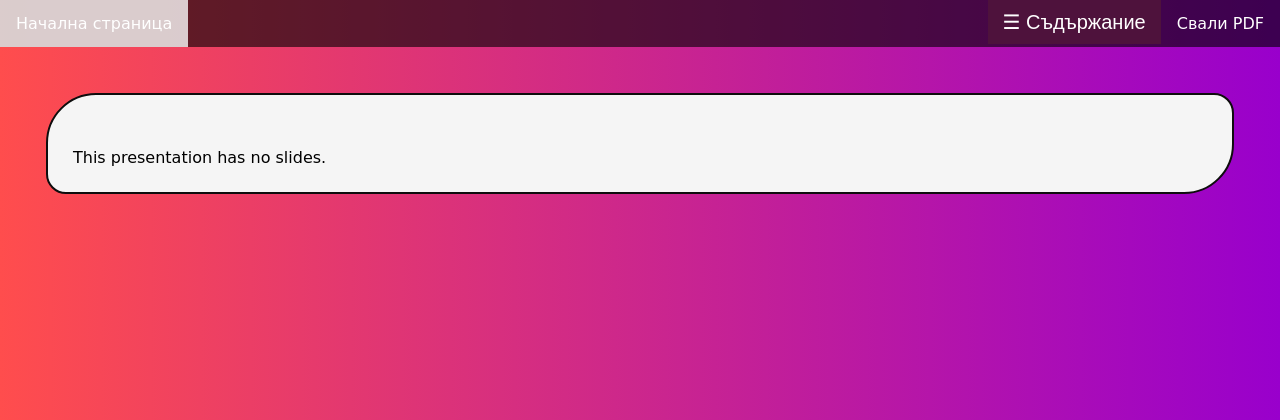
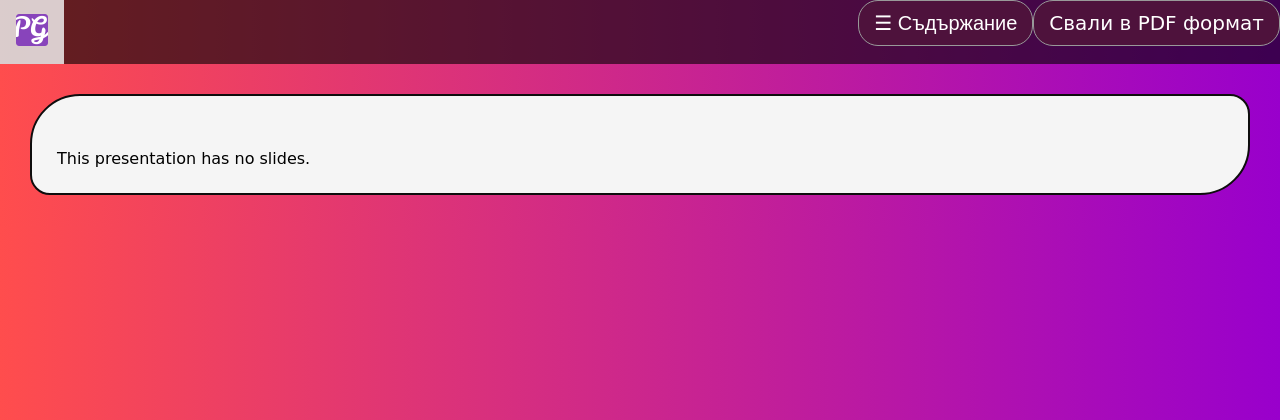
Before and after one commit to kstoimenova/presentation-generator, a PHP site: page /views/presentation-with-slides.php in a window 1280 px wide. Shown: the top 420 px of the page. Run offline with PHP 8.4, Linux system fonts and the light colour scheme; data that the repository does not hold is empty.

Commit message:
Fixed bug regarding export functionality on windows machine

```diff
--- a/css/presentation-with-slides.css
+++ b/css/presentation-with-slides.css
@@ -15,10 +15,6 @@ nav > ul {
   background-color: #ff4d4d;
   background-image: linear-gradient(to right, #ff4d4d, #9900cc);
   background: rgba(0, 0, 0, 0.6);
-}
-
-nav > ul > li {
-  float: left;
 }
 
 nav > ul > li a {
@@ -69,17 +65,34 @@ li a:hover:not(.active) {
   margin-left: 50px;
 }
 
-.openbtn {
+.openBtn, .exportBtn {
   font-size: 20px;
   cursor: pointer;
   background-color: #4e123c;
   color: white;
   padding: 10px 15px;
-  border: none;
+  border: 1px solid #999;
+  border-radius: 20px 20px;
 }
 
-.openbtn:hover {
-  background-color: #ff6699;
+.openBtn, .exportBtn {
+  float: right;
+}
+
+.openBtn:hover {
+  background-color: #895194;
+}
+
+.homeBtn {
+  float: left;
+}
+
+.homeBtn:hover {
+  background-color: #895194;
+}
+
+.exportBtn:hover {
+  background-color: #895194;
 }
 
 /* presentation and slides */
@@ -94,7 +107,6 @@ li a:hover:not(.active) {
 
 #main {
   transition: margin-right 0.5s;
-  padding: 16px;
 }
 
 .content {
--- a/utils/export.php
+++ b/utils/export.php
@@ -14,8 +14,7 @@ if (isset($_GET['presentationId'])) {
     $dompdf->set_option('enable_css_float', true);
     $dompdf->set_option('enable_html5_parser', true);
 
-    $presentationId = $_GET['presentationId'];
-    $url = 'http://localhost/presentation-generator/views/presentation-with-slides.php?id='.$presentationId;
+    $url = $_SERVER['HTTP_REFERER'];
 
     // Load content from html file
     // $html = file_get_contents($url);
--- a/views/navbar.html
+++ b/views/navbar.html
@@ -1,7 +1,7 @@
 <nav>
   <ul>
-    <li><a href="./index.php"><i class="fa fa-home" aria-hidden="true"></i>Начална страница</a></li>
-    <li style="float:right"><a href="../utils/export.php?" target="_blank">Свали PDF</a></li>
-    <li style="float:right"><button class="openbtn" onclick="openNav()">☰ Съдържание</button></li>
+    <li><a class="openbtn" href="./index.php"><i class="fa fa-home" aria-hidden="true"></i>Начална страница</a></li>
+    <li><a class="exportBtn" href="../utils/export.php?" target="_blank">Свали в PDF формат</a></li>
+    <li><button class="openbtn" onclick="openNav()">☰ Съдържание</button></li>
   </ul>
 </nav>
--- a/views/presentation-with-slides.php
+++ b/views/presentation-with-slides.php
@@ -40,18 +40,19 @@
     </ol>
 </div>
 
-<!-- navbar -->
-<nav>
-  <ul>
-    <li><a href="./index.php"><i class="fa fa-home" aria-hidden="true"></i>Начална страница</a></li>
-    <li style="float:right"><a href="../utils/export.php?presentationId=<?php echo $presentationId?>" target="_blank">Свали PDF</a></li>
-    <li style="float:right"><button class="openbtn" onclick="openNav()">☰ Съдържание</button></li>
-  </ul>
-</nav>
-
 <!-- presentation -->
 <div id="main">
 
+    <!-- navbar -->
+    <nav>
+      <ul>
+        <li><a class="homeBtn" href="./index.php"><span><img src="./static/images/favicon-32x32.png"></span></a></li>
+        <li><a class="exportBtn" href="../utils/export.php?presentationId=<?php echo $presentationId?>" target="_blank">Свали в PDF формат</a></li>
+        <li><button class="openBtn" onclick="openNav()">☰ Съдържание</button></li>
+      </ul>
+    </nav>
+
+    <!-- content -->
     <div class="content">
     <h1 class="heading"><?php echo $presentation->getName(); ?></h1>
     <?php if (count($slides) == 0) echo 'This presentation has no slides.'; ?>
```
